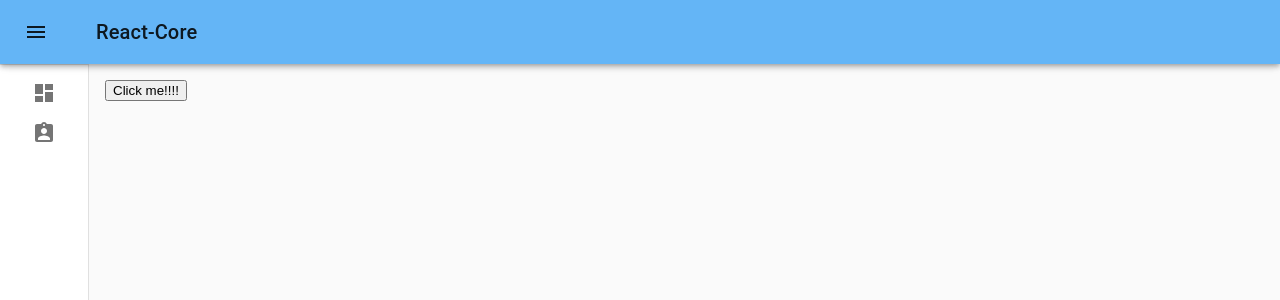
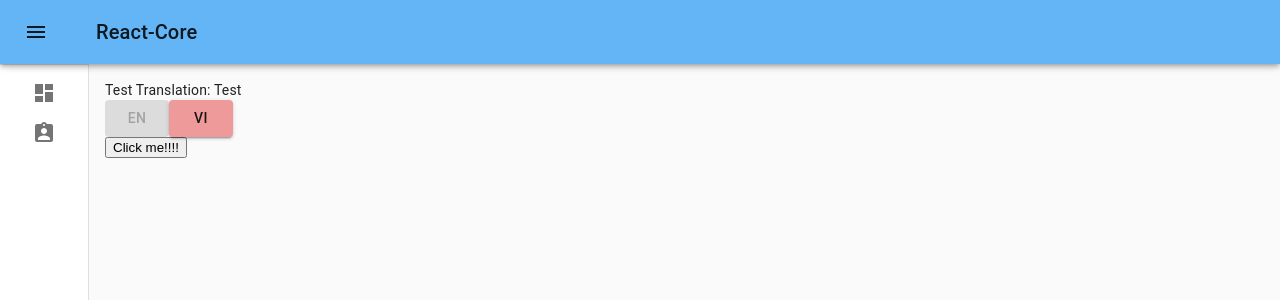
Before and after one commit to lequochung19971/lqh-react-core, a React (Create React App) app: page / in a window 1280 px wide. Shown: the top 300 px of the page. Built offline with nearby package versions, Linux system fonts and the light colour scheme.

Commit message:
Feature: configure translation for react using i18next

```diff
--- a/package.json
+++ b/package.json
@@ -19,12 +19,16 @@
     "axios": "^0.21.1",
     "class-transformer": "^0.4.0",
     "dayjs": "^1.10.4",
+    "i18next": "^20.3.5",
+    "i18next-browser-languagedetector": "^6.1.2",
+    "i18next-http-backend": "^1.2.8",
     "lodash": "^4.17.21",
     "node-sass": "^5.0.0",
     "query-string": "^6.14.1",
     "react": "^17.0.1",
     "react-dom": "^17.0.1",
     "react-hook-form": "^7.0.7",
+    "react-i18next": "^11.11.3",
     "react-redux": "^7.2.2",
     "react-router-dom": "^5.2.0",
     "react-scripts": "4.0.3",
--- /dev/null
+++ b/public/locales/en.json
@@ -0,0 +1,3 @@
+{
+  "test": "Test"
+}
--- /dev/null
+++ b/public/locales/vi.json
@@ -0,0 +1,3 @@
+{
+  "test": "Kiểm tra"
+}
--- a/src/app/App.tsx
+++ b/src/app/App.tsx
@@ -15,18 +15,18 @@ const providers: React.FunctionComponent[] = [
   ThemeProvider,
 ];
 
-const App: React.FunctionComponent = () => (
-  <>
+const App: React.FunctionComponent = () => {
+  return (
     <ProvidersGroup providers={providers}>
-      <Router>
-        <Shell>
-          <Suspense fallback={<PageLoading loading={true} />}>
+      <Suspense fallback={<PageLoading loading={true} />}>
+        <Router>
+          <Shell>
             <AppRouting />
-          </Suspense>
-        </Shell>
-      </Router>
+          </Shell>
+        </Router>
+      </Suspense>
     </ProvidersGroup>
-  </>
-);
+  );
+};
 
 export default App;
--- a/src/features/Sample/pages/SamplePage.tsx
+++ b/src/features/Sample/pages/SamplePage.tsx
@@ -1,7 +1,8 @@
 import React, { Suspense } from 'react';
 import { useDispatch } from '@store';
-import { styled } from '@material-ui/core';
+import { Button, styled } from '@material-ui/core';
 import { pageLoading } from '@store/loading/slices';
+import { useTranslation } from 'react-i18next';
 
 const Wrapper = styled('div')({
   '& img': {
@@ -17,9 +18,27 @@ const SamplePage: React.FunctionComponent = () => {
       dispatch(pageLoading.close());
     }, 2000);
   };
+  const { i18n, t } = useTranslation();
 
   return (
     <Suspense fallback={<div>Loading....</div>}>
+      <div>Test Translation: {t('test')}</div>
+      <Button
+        color="primary"
+        variant="contained"
+        disabled={i18n.language === 'en'}
+        onClick={() => i18n.changeLanguage('en')}
+      >
+        EN
+      </Button>
+      <Button
+        color="secondary"
+        variant="contained"
+        disabled={i18n.language === 'vi'}
+        onClick={() => i18n.changeLanguage('vi')}
+      >
+        VI
+      </Button>
       <Wrapper>
         <button onClick={onClick}>Click me!!!!</button>
       </Wrapper>
--- /dev/null
+++ b/src/i18n.ts
@@ -0,0 +1,33 @@
+import i18n from 'i18next';
+import { initReactI18next } from 'react-i18next';
+
+import Backend from 'i18next-http-backend';
+import LanguageDetector from 'i18next-browser-languagedetector';
+
+const lngs = ['vi', 'en'];
+
+i18n
+  // load translation using http -> see /public/locales (i.e. https://github.com/i18next/react-i18next/tree/master/example/react/public/locales)
+  // learn more: https://github.com/i18next/i18next-http-backend
+  // want your translations to be loaded from a professional CDN? => https://github.com/locize/react-tutorial#step-2---use-the-locize-cdn
+  .use(Backend)
+  // detect user language
+  // learn more: https://github.com/i18next/i18next-browser-languageDetector
+  .use(LanguageDetector)
+  // pass the i18n instance to react-i18next.
+  .use(initReactI18next)
+  // init i18next
+  // for all options read: https://www.i18next.com/overview/configuration-options
+  .init({
+    fallbackLng: 'en',
+    debug: process.env.REACT_APP_ENV === 'development',
+    whitelist: lngs,
+    backend: {
+      loadPath: `${window.location.pathname}locales/{{lng}}.json`,
+    },
+    interpolation: {
+      escapeValue: false, // not needed for react as it escapes by default
+    },
+  });
+
+export default i18n;
--- a/src/index.tsx
+++ b/src/index.tsx
@@ -1,14 +1,17 @@
-import React from 'react';
+import React, { Suspense } from 'react';
 import ReactDOM from 'react-dom';
 import App from './app/App';
 import './index.scss';
 import reportWebVitals from './reportWebVitals';
+import './i18n';
 
 ReactDOM.render(
   <React.StrictMode>
-    <App />
+    <Suspense fallback={null}>
+      <App />
+    </Suspense>
   </React.StrictMode>,
-  document.getElementById('root')
+  document.getElementById('root'),
 );
 
 // If you want to start measuring performance in your app, pass a function
```
